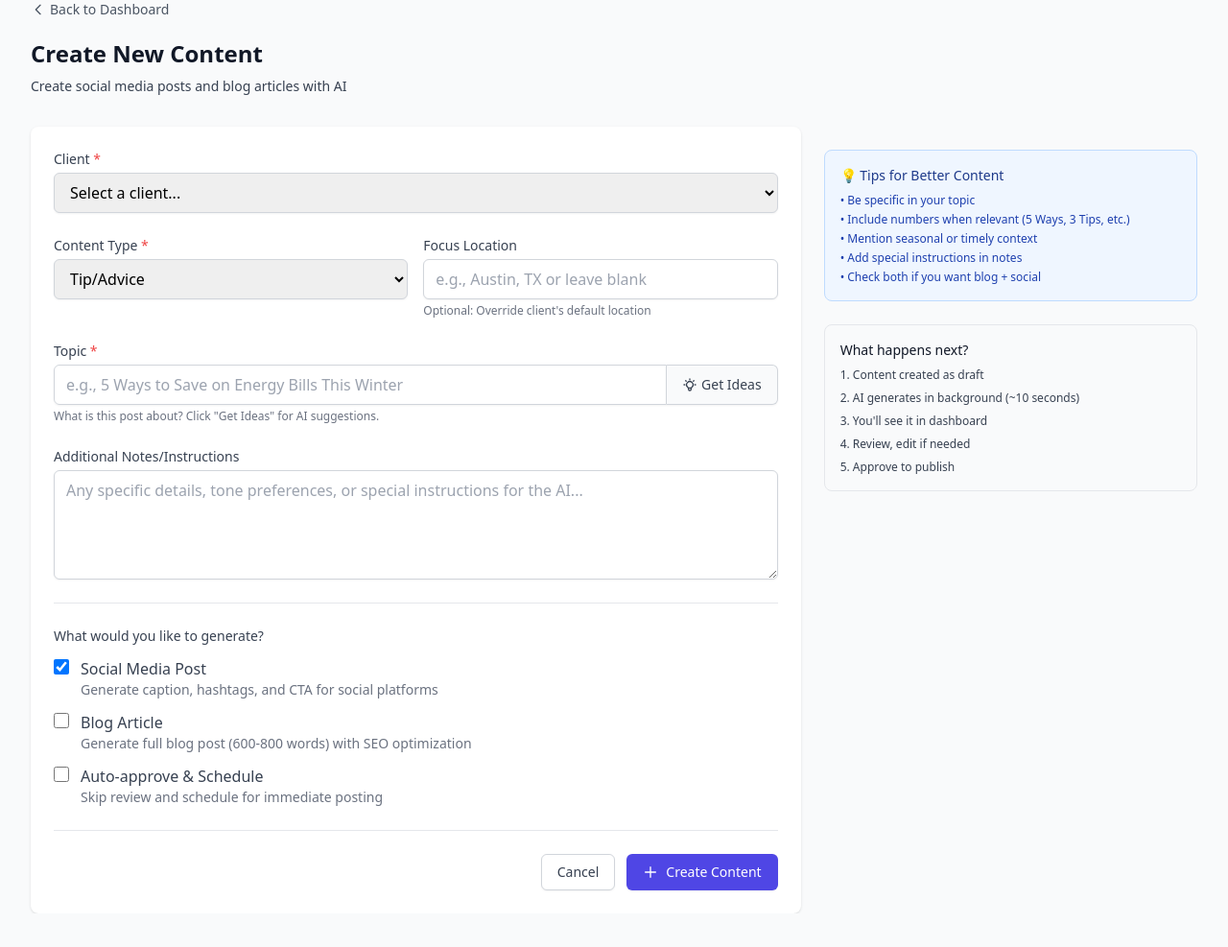
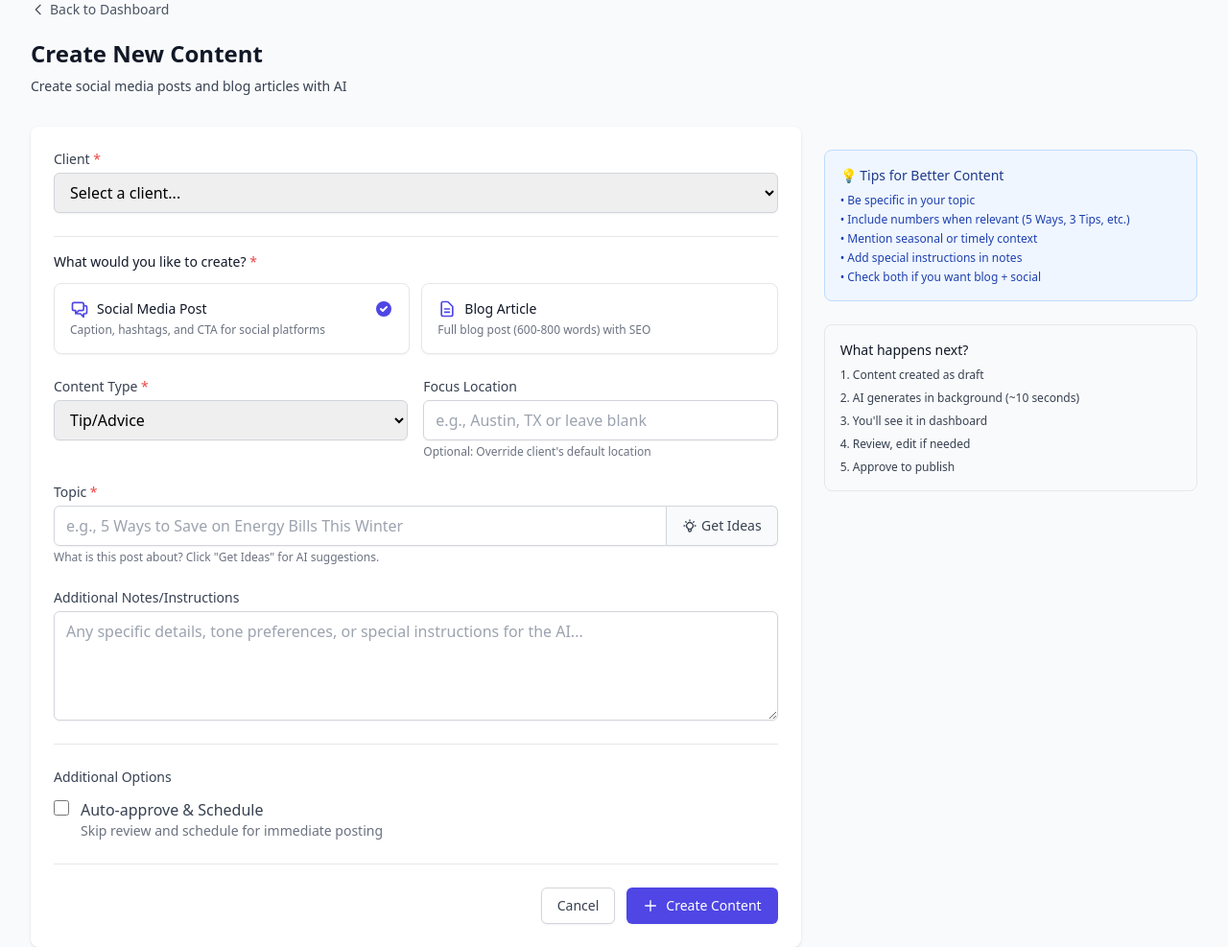
Before and after one commit to stateofw/socialmedia, a Python web app: template app/templates/content_create.html in a window 1280 px wide. Shown: the whole page at 96% size. Before the commit the page ends 952 px from the top, so only its background shows below. Run offline with Jinja, Linux system fonts and the light colour scheme; the template is opened without the code that fills it, so the values that code supplies are empty; some libraries are stand-ins or nearby versions.

Commit message:
Move content format selection to top of form
MAJOR UX IMPROVEMENT:
- Content format (Social vs Blog) now at TOP after client selection
- Users choose format FIRST before filling details
- Large visual cards with icons and descriptions
- Clear distinction between social media and blog creation

CHANGES:
- Removed duplicate checkboxes at bottom
- Format selection controls hidden generate_social/generate_blog fields
- Visual checkmarks show selected format
- Border highlights on selected option
- Only 'Auto-approve' remains in Additional Options

WORKFLOW NOW:
1. Select Client
2. Choose Format (Social or Blog) ← NEW FIRST STEP
3. Fill in Topic/Details
4. Create Content

This makes it crystal clear what type of content you're creating!

Co-authored-by: factory-droid[bot] <138933559+factory-droid[bot]@users.noreply.github.com>

```diff
--- a/app/templates/content_create.html
+++ b/app/templates/content_create.html
@@ -42,6 +42,55 @@
                         </option>
                         {% endfor %}
                     </select>
+                </div>
+
+                <!-- Content Format Selection - MUST CHOOSE FIRST -->
+                <div class="border-t pt-4">
+                    <label class="block text-sm font-medium text-gray-900 mb-3">What would you like to create? <span class="text-red-500">*</span></label>
+
+                    <div class="grid grid-cols-2 gap-3">
+                        <label class="relative flex cursor-pointer rounded-lg border bg-white p-4 shadow-sm focus:outline-none hover:border-indigo-500">
+                            <input type="radio" name="content_format" value="social" checked
+                                class="sr-only" onchange="updateContentFormat('social')">
+                            <div class="flex flex-1">
+                                <div class="flex flex-col flex-1">
+                                    <span class="flex items-center text-sm font-medium text-gray-900">
+                                        <svg class="h-5 w-5 mr-2 text-indigo-600" fill="none" stroke="currentColor" viewBox="0 0 24 24">
+                                            <path stroke-linecap="round" stroke-linejoin="round" stroke-width="2" d="M17 8h2a2 2 0 012 2v6a2 2 0 01-2 2h-2v4l-4-4H9a1.994 1.994 0 01-1.414-.586m0 0L11 14h4a2 2 0 002-2V6a2 2 0 00-2-2H5a2 2 0 00-2 2v6a2 2 0 002 2h2v4l.586-.586z"/>
+                                        </svg>
+                                        Social Media Post
+                                    </span>
+                                    <span class="mt-1 flex items-center text-xs text-gray-500">
+                                        Caption, hashtags, and CTA for social platforms
+                                    </span>
+                                </div>
+                            </div>
+                            <svg class="h-5 w-5 text-indigo-600 format-check" fill="currentColor" viewBox="0 0 20 20">
+                                <path fill-rule="evenodd" d="M10 18a8 8 0 100-16 8 8 0 000 16zm3.707-9.293a1 1 0 00-1.414-1.414L9 10.586 7.707 9.293a1 1 0 00-1.414 1.414l2 2a1 1 0 001.414 0l4-4z" clip-rule="evenodd"/>
+                            </svg>
+                        </label>
+
+                        <label class="relative flex cursor-pointer rounded-lg border bg-white p-4 shadow-sm focus:outline-none hover:border-indigo-500">
+                            <input type="radio" name="content_format" value="blog"
+                                class="sr-only" onchange="updateContentFormat('blog')">
+                            <div class="flex flex-1">
+                                <div class="flex flex-col flex-1">
+                                    <span class="flex items-center text-sm font-medium text-gray-900">
+                                        <svg class="h-5 w-5 mr-2 text-indigo-600" fill="none" stroke="currentColor" viewBox="0 0 24 24">
+                                            <path stroke-linecap="round" stroke-linejoin="round" stroke-width="2" d="M9 12h6m-6 4h6m2 5H7a2 2 0 01-2-2V5a2 2 0 012-2h5.586a1 1 0 01.707.293l5.414 5.414a1 1 0 01.293.707V19a2 2 0 01-2 2z"/>
+                                        </svg>
+                                        Blog Article
+                                    </span>
+                                    <span class="mt-1 flex items-center text-xs text-gray-500">
+                                        Full blog post (600-800 words) with SEO
+                                    </span>
+                                </div>
+                            </div>
+                            <svg class="h-5 w-5 text-indigo-600 format-check hidden" fill="currentColor" viewBox="0 0 20 20">
+                                <path fill-rule="evenodd" d="M10 18a8 8 0 100-16 8 8 0 000 16zm3.707-9.293a1 1 0 00-1.414-1.414L9 10.586 7.707 9.293a1 1 0 00-1.414 1.414l2 2a1 1 0 001.414 0l4-4z" clip-rule="evenodd"/>
+                            </svg>
+                        </label>
+                    </div>
                 </div>
 
                 <!-- Content Type -->
@@ -149,32 +198,14 @@
                         class="mt-1 block w-full border border-gray-300 rounded-md shadow-sm py-2 px-3 focus:outline-none focus:ring-indigo-500 focus:border-indigo-500"></textarea>
                 </div>
 
-                <!-- What to Generate -->
+                <!-- Additional Options -->
                 <div class="border-t pt-6">
-                    <label class="block text-sm font-medium text-gray-700 mb-3">What would you like to generate?</label>
+                    <label class="block text-sm font-medium text-gray-700 mb-3">Additional Options</label>
 
                     <div class="space-y-3">
-                        <div class="flex items-start">
-                            <div class="flex items-center h-5">
-                                <input id="generate_social" name="generate_social" type="checkbox" checked
-                                    class="focus:ring-indigo-500 h-4 w-4 text-indigo-600 border-gray-300 rounded">
-                            </div>
-                            <div class="ml-3">
-                                <label for="generate_social" class="font-medium text-gray-700">Social Media Post</label>
-                                <p class="text-sm text-gray-500">Generate caption, hashtags, and CTA for social platforms</p>
-                            </div>
-                        </div>
-
-                        <div class="flex items-start">
-                            <div class="flex items-center h-5">
-                                <input id="generate_blog" name="generate_blog" type="checkbox"
-                                    class="focus:ring-indigo-500 h-4 w-4 text-indigo-600 border-gray-300 rounded">
-                            </div>
-                            <div class="ml-3">
-                                <label for="generate_blog" class="font-medium text-gray-700">Blog Article</label>
-                                <p class="text-sm text-gray-500">Generate full blog post (600-800 words) with SEO optimization</p>
-                            </div>
-                        </div>
+                        <!-- Hidden checkboxes managed by format selection -->
+                        <input id="generate_social" name="generate_social" type="hidden" value="true">
+                        <input id="generate_blog" name="generate_blog" type="hidden" value="false">
 
                         <div class="flex items-start">
                             <div class="flex items-center h-5">
@@ -381,6 +412,31 @@ document.getElementById('content-form').addEventListener('submit', async (e) =>
     }
 });
 
+// Content format selection
+function updateContentFormat(format) {
+    // Update hidden fields
+    if (format === 'social') {
+        document.getElementById('generate_social').value = 'true';
+        document.getElementById('generate_blog').value = 'false';
+    } else {
+        document.getElementById('generate_social').value = 'false';
+        document.getElementById('generate_blog').value = 'true';
+    }
+
+    // Update visual checkmarks
+    const labels = document.querySelectorAll('input[name="content_format"]').forEach((radio, index) => {
+        const label = radio.closest('label');
+        const checkmark = label.querySelector('.format-check');
+        if (radio.checked) {
+            checkmark.classList.remove('hidden');
+            label.classList.add('border-indigo-600', 'ring-2', 'ring-indigo-600');
+        } else {
+            checkmark.classList.add('hidden');
+            label.classList.remove('border-indigo-600', 'ring-2', 'ring-indigo-600');
+        }
+    });
+}
+
 // Brainstorm functionality
 function toggleBrainstorm() {
     const panel = document.getElementById('brainstorm-panel');
```
